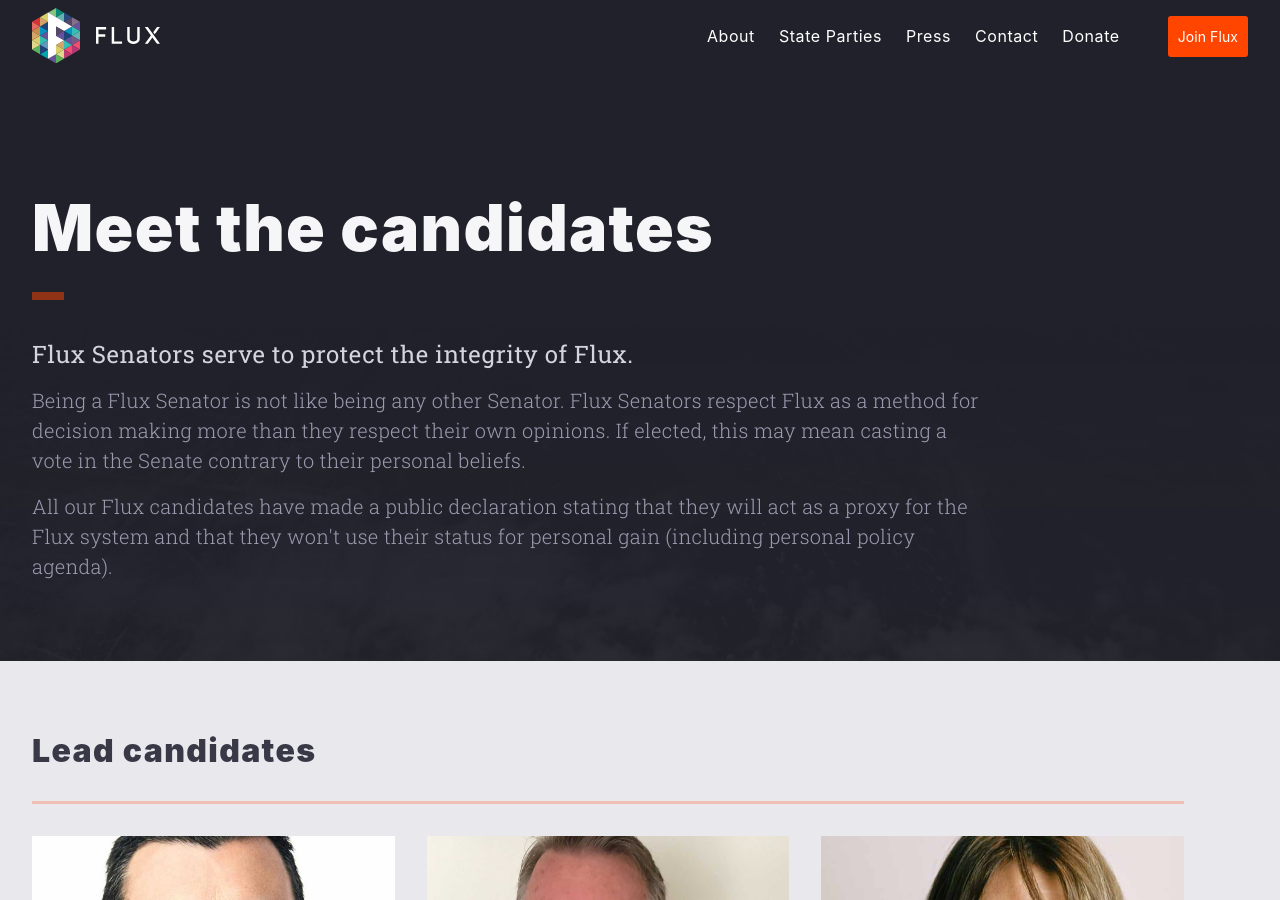
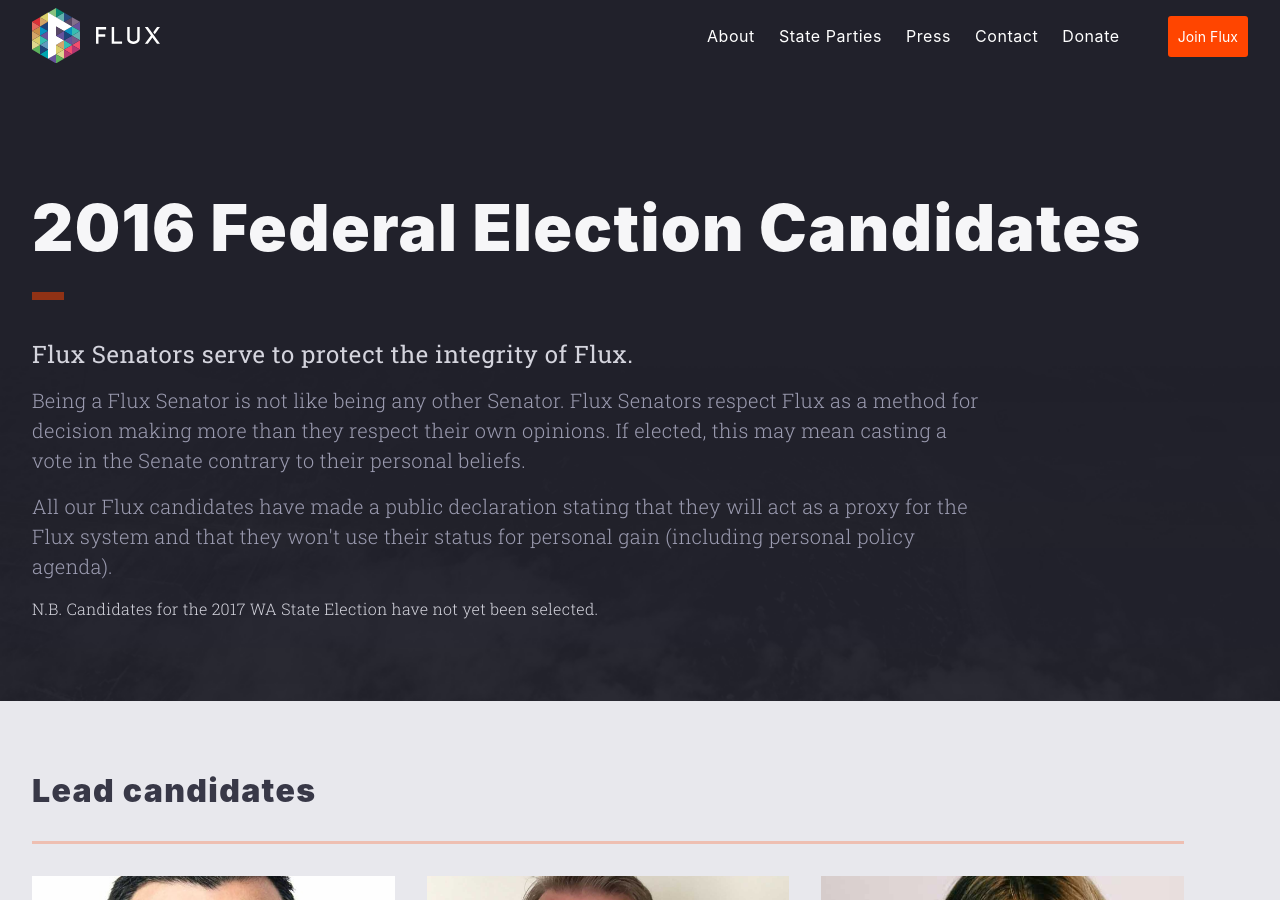
Before and after one commit to voteflux/flux-website-v2, a Jekyll site: the page built from candidates.html, in a window 1280 px wide and 900 px high. Built offline with Jekyll 4.4.1, drawn with Linux system fonts in a browser that asks for light colours.

Commit message:
update candidates page to read 2016 Federal Election Candidates instead of just Candidates. Added a note to say that candidates for the 2017 WA Election have not yet been selected

```diff
--- a/candidates.html
+++ b/candidates.html
@@ -2,7 +2,7 @@
 layout: default
 permalink: /candidates/
 dark-theme: true
-title: Flux candidates
+title: 2016 Federal Election Candidates
 ---
 
 {% include navbar.html %}
@@ -11,7 +11,7 @@
     <div class=" mt4">
 
       {% include components/main-heading.html
-        text="Meet the candidates"
+        text="2016 Federal Election Candidates"
         font-size="h0 line-height-2"
         font-weight="bold"
         line="true" %}
@@ -20,6 +20,7 @@
         <h3 class="h3 sm-h2 letter-spacing-2 line-height-3 mb2">Flux Senators serve to protect the integrity of Flux. </h3>
         <p class="h4 light sm-h3 letter-spacing-3 silver">Being a Flux Senator is not like being any other Senator. Flux Senators respect Flux as a method for decision making more than they respect their own opinions. If elected, this may mean casting a vote in the Senate contrary to their personal beliefs.</p>
         <p class="h4 light sm-h3 letter-spacing-3 silver">All our Flux candidates have made a public declaration stating that they will act as a proxy for the Flux system and that they won't use their status for personal gain (including personal policy agenda).</p>
+        <p class="h4 light sm-h4 letter-spacing-3">N.B. Candidates for the 2017 WA State Election have not yet been selected.</p>
       </div>
     </div>
   </div>
```
